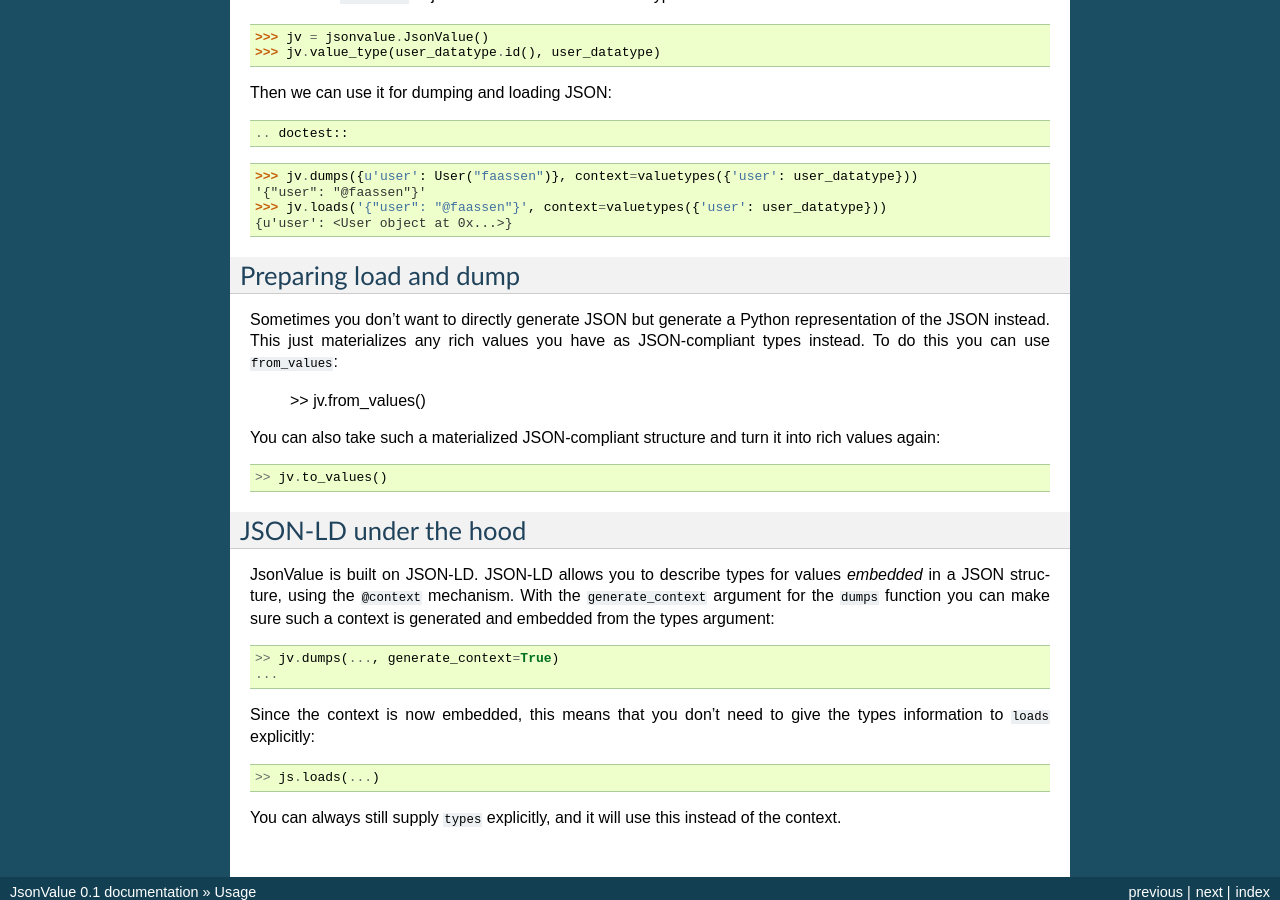
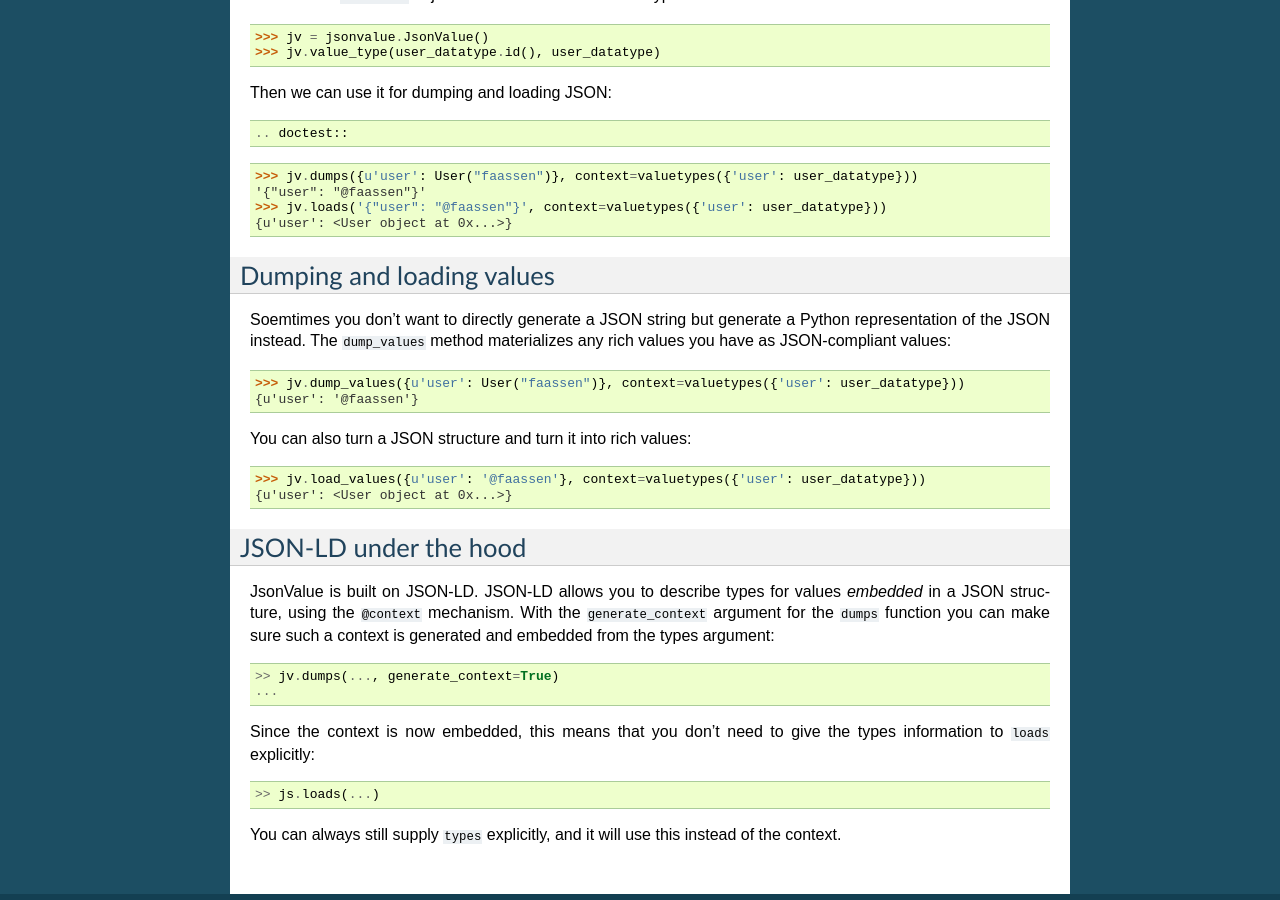
Before and after one commit to faassen/jsonvalue, a Sphinx documentation site: the page built from doc/usage.rst, in a window 1280 px wide and 900 px high, scrolled down 1976 px. Built offline with Sphinx 7.4.7, drawn with Linux system fonts in a browser that asks for light colours; some of the changed text lies outside the part shown.

Commit message:
Document dumping and loading values API.

```diff
--- a/doc/usage.rst
+++ b/doc/usage.rst
@@ -150,20 +150,24 @@ Then we can use it for dumping and loading JSON::
   >>> jv.loads('{"user": "@faassen"}', context=valuetypes({'user': user_datatype}))
   {u'user': <User object at 0x...>}
 
-Preparing load and dump
------------------------
+Dumping and loading values
+--------------------------
 
-Sometimes you don't want to directly generate JSON but generate a
-Python representation of the JSON instead. This just materializes any
-rich values you have as JSON-compliant types instead. To do this you
-can use ``from_values``:
+Soemtimes you don't want to directly generate a JSON string but
+generate a Python representation of the JSON instead. The ``dump_values``
+method materializes any rich values you have as JSON-compliant values:
 
-  >> jv.from_values()
+.. doctest::
 
-You can also take such a materialized JSON-compliant structure and
-turn it into rich values again::
+  >>> jv.dump_values({u'user': User("faassen")}, context=valuetypes({'user': user_datatype}))
+  {u'user': '@faassen'}
 
-  >> jv.to_values()
+You can also turn a JSON structure and turn it into rich values:
+
+.. doctest::
+
+  >>> jv.load_values({u'user': '@faassen'}, context=valuetypes({'user': user_datatype}))
+  {u'user': <User object at 0x...>}
 
 JSON-LD under the hood
 ----------------------
```
